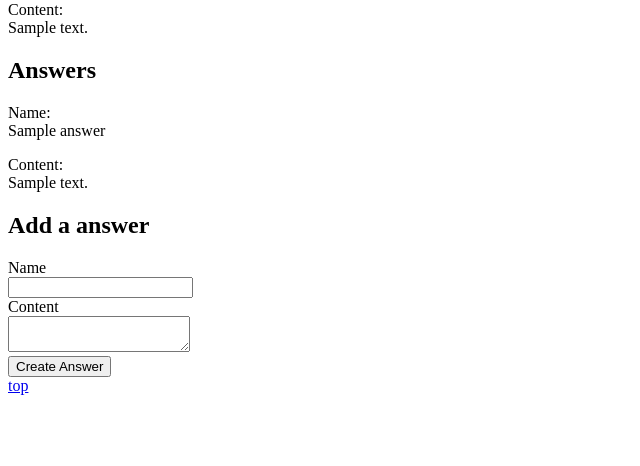
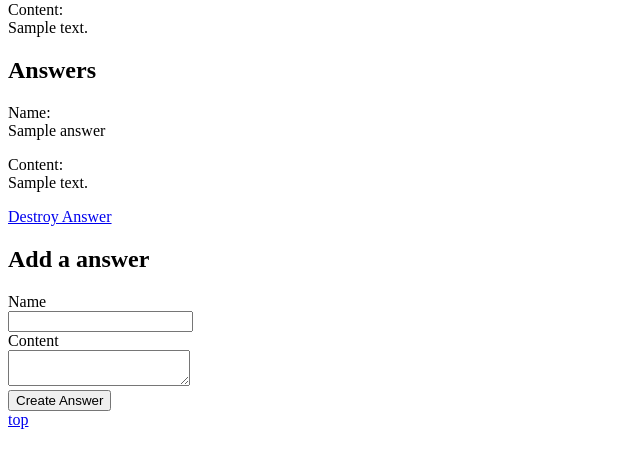
Before and after one commit to ma-mamama/qanda, a Rails app: page /questions/1 in a window 1280 px wide. Shown: the part 183-649 px from the top of the page, without its empty margins (0-640 px from the left). Run offline with Rails 7, Linux system fonts and the light colour scheme; tables that the repository leaves empty hold one stand-in row (values such as "Sample post"); some libraries are stand-ins or nearby versions.

Commit message:
add 回答削除機能追加

```diff
--- a/app/controllers/answers_controller.rb
+++ b/app/controllers/answers_controller.rb
@@ -8,6 +8,10 @@ class AnswersController < ApplicationController
 
     #回答の削除
     def destroy
+        @question = Question.find(params[:question_id])
+        @answer = @question.answers.find(params[:id])
+        @answer.destroy
+        redirect_to @question, status: :see_other
     end
 
     private
--- a/app/views/questions/show.html.erb
+++ b/app/views/questions/show.html.erb
@@ -18,9 +18,12 @@
         Name:<br>
         <%= answer.name %>
     </p>
-        <p>
         Content:<br>
         <%= answer.content %>
+    </p>
+    <p>
+        <%= link_to 'Destroy Answer', [answer.question, answer],
+            data: { turbo_method: 'delete', turbo_confirm: 'Are you sure?'} %>
     </p>
 <% end %>
 
```
